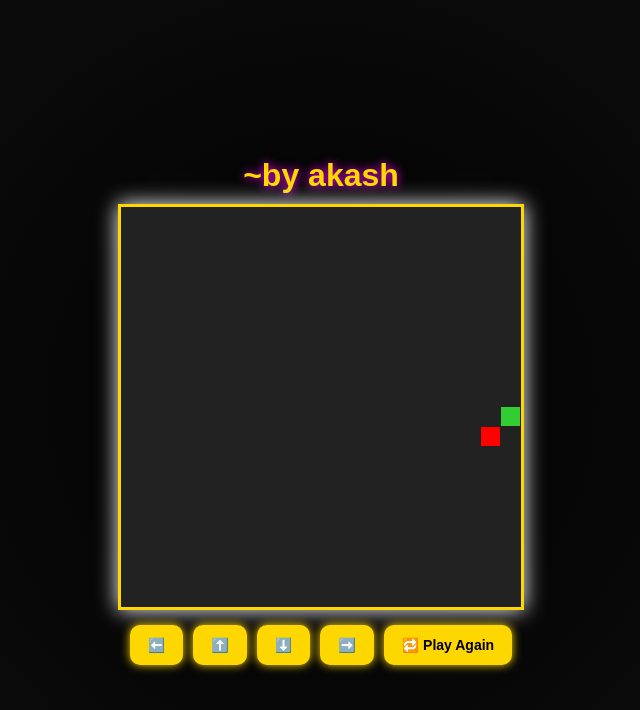
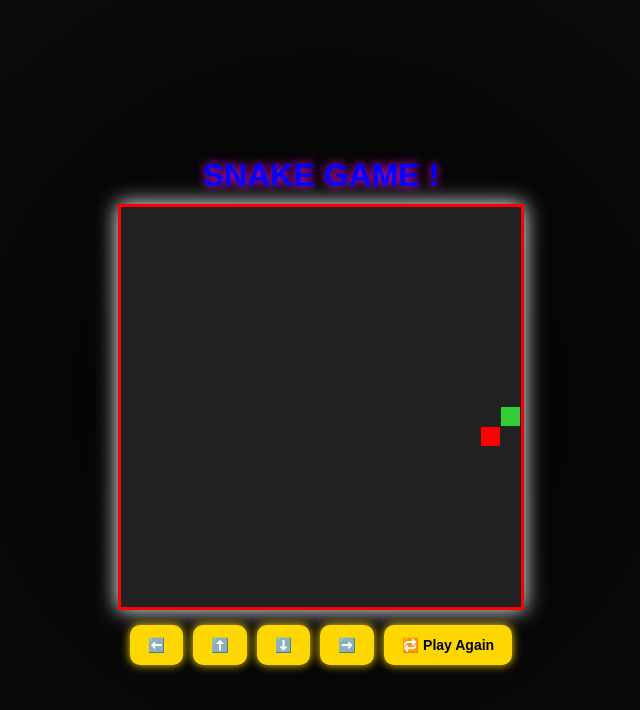
Before and after one commit to Hello12-ship/Snake.gam, a plain HTML site: page index.html in a window 1280 px wide. Shown: the whole page, without its empty margins (319-959 px from the left). Drawn offline with Linux system fonts and the light colour scheme.

Commit message:
Change header color to blue and update title

```diff
--- a/index.html
+++ b/index.html
@@ -19,14 +19,14 @@
     }
 
     h1 {
-      color: gold;
+      color: blue;
       text-shadow: 0 0 10px #ff00ff;
       margin-bottom: 10px;
     }
 
     canvas {
       background: #222;
-      border: 3px solid gold;
+      border: 3px solid red;
       box-shadow: 0 0 20px white;
     }
 
@@ -58,7 +58,7 @@
 </head>
 <body>
   <audio id="bg-music" src="music.mp3" autoplay loop></audio>
-  <h1>~by akash </h1></h1>
+  <h1>SNAKE GAME !</h1></h1>
   <canvas id="game" width="400" height="400"></canvas>
 
   <div class="controls">
```
